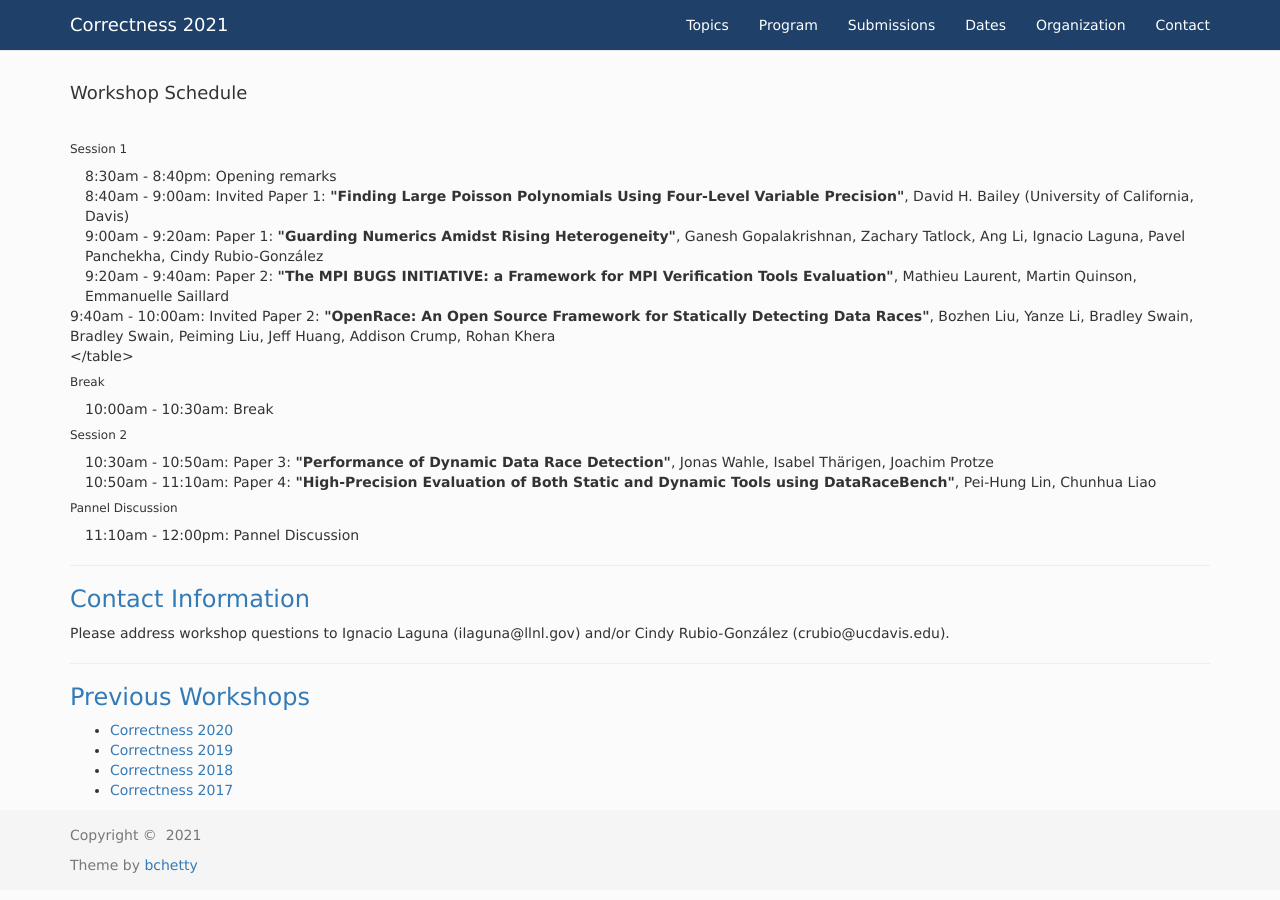
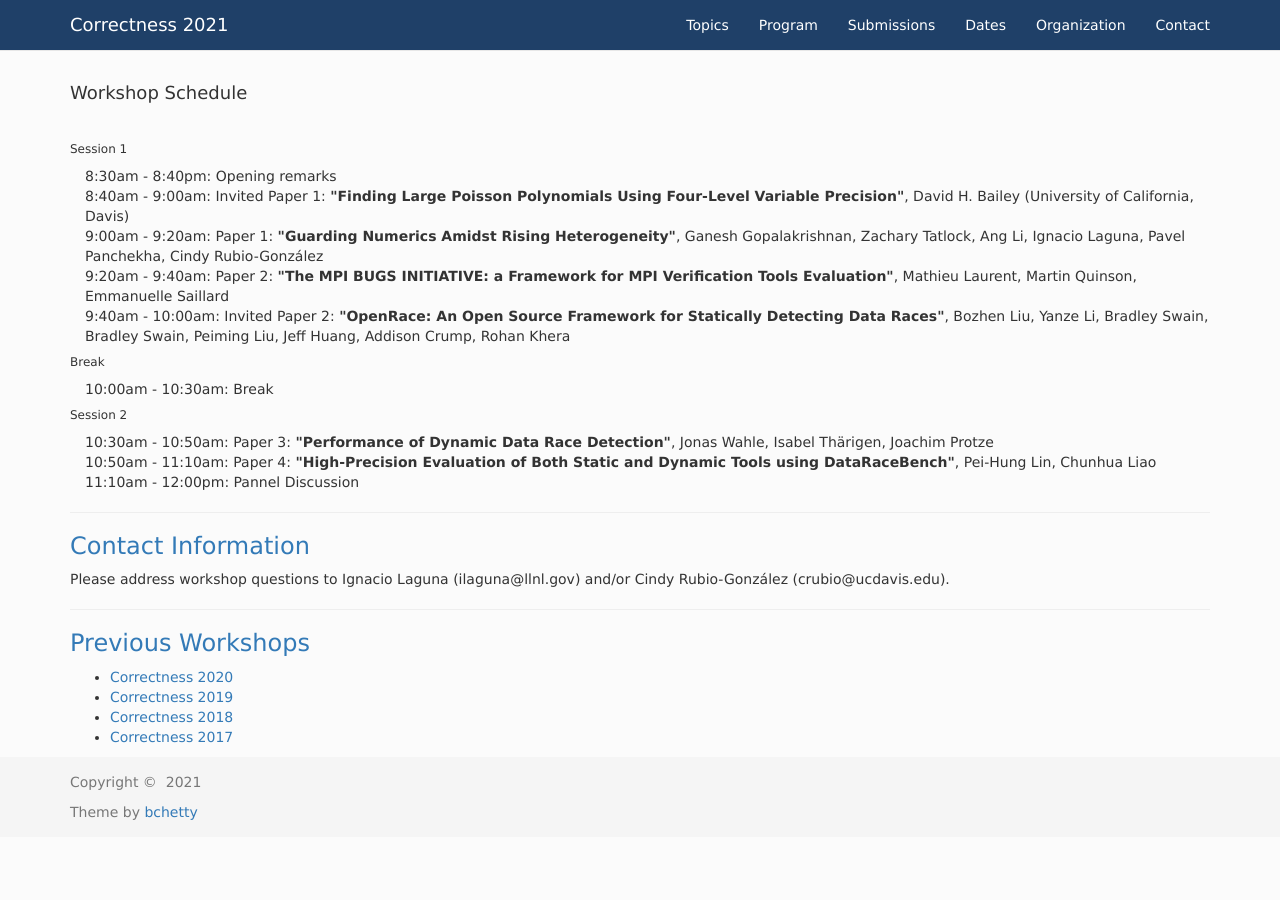
Before and after one commit to correctness-workshop/2021, a Jekyll site: the page built from index.md, in a window 1280 px wide and 900 px high, scrolled down 2844 px. Built offline with Jekyll 4.4.1, drawn with Linux system fonts in a browser that asks for light colours; nearby versions of some CDN libraries; the list of posts is cut into pages by our own code; after the commit the page ends 3691 px from its top, so only the background shows below that.

Commit message:
fixed program

```diff
--- a/index.md
+++ b/index.md
@@ -141,7 +141,6 @@ All time zones are AOE.
 <tr><td width="15">  </td> <td>8:40am - 9:00am:  Invited Paper 1:  <b>"Finding Large Poisson Polynomials Using Four-Level Variable Precision"</b>, David H. Bailey (University of California, Davis) </td> </tr>
 <tr><td width="15">  </td> <td>9:00am - 9:20am:  Paper 1: <b>"Guarding Numerics Amidst Rising Heterogeneity"</b>, Ganesh Gopalakrishnan, Zachary Tatlock, Ang Li, Ignacio Laguna, Pavel Panchekha, Cindy Rubio-González  </td> </tr>
 <tr><td width="15">  </td> <td>9:20am - 9:40am:  Paper 2: <b>"The MPI BUGS INITIATIVE: a Framework for MPI Verification Tools Evaluation"</b>, Mathieu Laurent, Martin Quinson, Emmanuelle Saillard  </td> </tr>
-</table>
 <tr><td width="15">  </td> <td>9:40am - 10:00am:  Invited Paper 2: <b>"OpenRace: An Open Source Framework for Statically Detecting Data Races"</b>, Bozhen Liu, Yanze Li, Bradley Swain, Bradley Swain, Peiming Liu, Jeff Huang, Addison Crump, Rohan Khera  </td> </tr>
 </table>
 
@@ -154,10 +153,6 @@ All time zones are AOE.
 <table>
 <tr><td width="15">  </td> <td>10:30am - 10:50am:  Paper 3: <b>"Performance of Dynamic Data Race Detection"</b>, Jonas Wahle, Isabel Thärigen, Joachim Protze </td> </tr>
 <tr><td width="15">  </td> <td>10:50am - 11:10am:  Paper 4: <b>"High-Precision Evaluation of Both Static and Dynamic Tools using DataRaceBench"</b>, Pei-Hung Lin, Chunhua Liao </td> </tr>
-</table>
-
-###### Pannel Discussion
-<table>
 <tr><td width="15">  </td> <td>11:10am - 12:00pm:  Pannel Discussion </td> </tr>
 </table>
 
```
